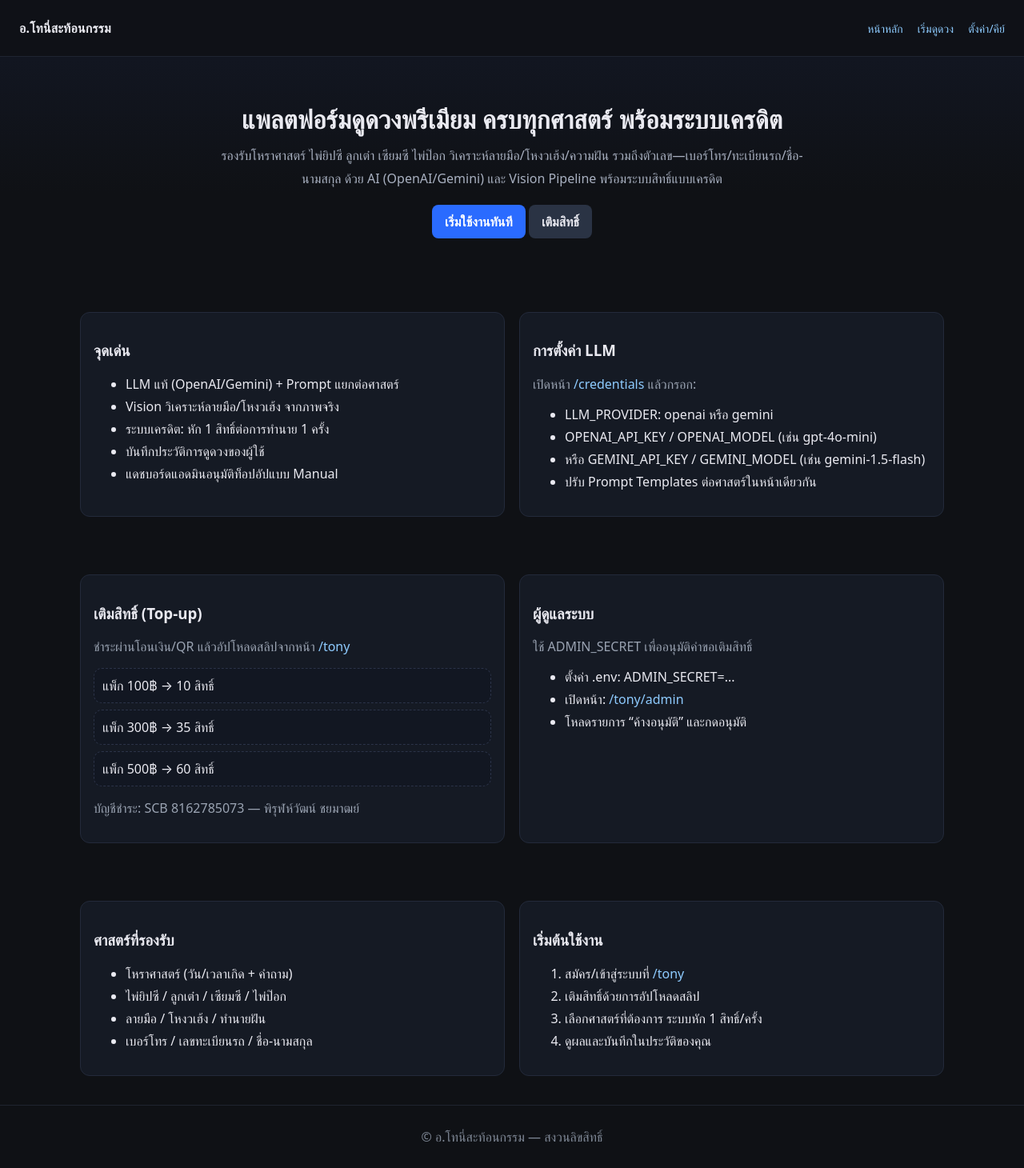
After one commit to anuchabboonpadab149-opsxxxxx/blank-project, a Flask app: page /tony-site in a window 1280 px wide. The commit adds this page. Shown: the whole page at 80% size. Run offline with Flask 3, Linux system fonts and the light colour scheme; parts of the project's set-up code (start-up, migrations or seed data) failed here and were passed over.

Commit message:
feat: add Tony fortune-telling links and new site in dashboard and templates
Co-authored-by: Genie <genie@cosine.sh>

```diff
--- a/divination_engine.py
+++ b/divination_engine.py
@@ -377,21 +377,7 @@ def engine_dispatch(service: str, payload: Dict[str, Any]) -> Dict[str, Any]:
         if kind in ("palm", "face"):
             # If LLM + vision available, use it
             sys = _cfg_get("prompt_palm" if kind == "palm" else "prompt_face", "")
-            image_path = payload.get("image_path") or ""
-            if sys and llm_client and image_path:
-                try:
-                    txt = _try_llm(sys, f"วิเคราะห์{('ลายมือ' if kind=='palm' else 'โหงวเฮ้ง')}จากภาพ พร้อมคำแนะนำ", vision_path=image_path)
-                    if txt:
-                        out = {"llm": True, "result": txt}
-                        if image_path:
-                            out["image_path"] = image_path
-                        return out
-                except Exception:
-                    pass
-            return analyze_palm_face(kind)
-        if kind == "dream":
-            return analyze_dream(payload.get("text", ""))
-        return {"error": "unknown analysis kind"}
+            image_path = payload.getysis kind"}
     if service == "numbers":
         kind = (payload.get("kind") or "phone").lower()
         if kind == "phone":
--- a/templates/index.html
+++ b/templates/index.html
@@ -42,6 +42,8 @@
       <a href="/status">สถานะ</a>
       <a href="/credentials">คีย์/บัญชี</a>
       <a href="/workflows">เวิร์กโฟลว์</a>
+      <a href="/tony">โทนี่ดูดวง</a>
+      <a href="/tony-site">เว็บไซต์โทนี่</a>
     </div>
     <div class="stats">
       <div>Status: <span id="status">Connecting...</span></div>
--- /dev/null
+++ b/templates/tony_site.html
@@ -0,0 +1,122 @@
+<!DOCTYPE html>
+<html lang="th">
+<head>
+  <meta charset="utf-8" />
+  <title>อ.โทนี่สะท้อนกรรม — เว็บไซต์ทางการ</title>
+  <meta name="viewport" content="width=device-width, initial-scale=1" />
+  <style>
+    body { font-family: system-ui, -apple-system, Segoe UI, Roboto, 'Noto Sans', 'Helvetica Neue', Arial, 'Noto Color Emoji', 'Noto Emoji', sans-serif; margin:0; padding:0; background:#0f1115; color:#eaeaf1; }
+    a { color:#8ecbff; text-decoration:none; }
+    header { padding: 24px; position: sticky; top:0; background: rgba(16,18,24,0.9); backdrop-filter: blur(8px); border-bottom: 1px solid #1f2430; display:flex; align-items:center; justify-content:space-between; }
+    .brand { font-weight:700; letter-spacing:0.2px; }
+    .nav a { margin-left:14px; font-size:14px; }
+    .hero { padding: 56px 24px; text-align:center; background: linear-gradient(180deg, #121621 0%, #0f1115 60%); }
+    .hero h1 { margin:0; font-size: 32px; }
+    .hero p { color:#a8b0c0; max-width: 760px; margin: 10px auto 0 auto; line-height:1.8; }
+    .cta { margin-top:18px; }
+    .btn { display:inline-block; background:#2a6bff; color:#fff; padding:10px 16px; border-radius:8px; font-weight:600; }
+    .btn.alt { background:#2a3344; color:#eaeaf1; }
+    .section { padding: 36px 24px; max-width: 1080px; margin: 0 auto; }
+    .grid { display:grid; grid-template-columns: 1fr 1fr; gap:18px; }
+    .card { background:#151a24; border:1px solid #232a3a; border-radius:12px; padding:16px; }
+    .muted { color:#9aa3b2; }
+    .list li { margin: 6px 0; }
+    .pkg { background:#121722; border:1px dashed #2b3348; padding:10px; border-radius:10px; margin:8px 0; }
+    .foot { text-align:center; color:#7f8896; padding: 28px 24px; border-top: 1px solid #1f2430; }
+    @media (max-width: 960px) { .grid { grid-template-columns: 1fr; } }
+  </style>
+</head>
+<body>
+  <header>
+    <div class="brand">อ.โทนี่สะท้อนกรรม</div>
+    <div class="nav">
+      <a href="/">หน้าหลัก</a>
+      <a href="/tony">เริ่มดูดวง</a>
+      <a href="/credentials">ตั้งค่า/คีย์</a>
+    </div>
+  </header>
+
+  <div class="hero">
+    <h1>แพลตฟอร์มดูดวงพรีเมียม ครบทุกศาสตร์ พร้อมระบบเครดิต</h1>
+    <p>รองรับโหราศาสตร์ ไพ่ยิปซี ลูกเต๋า เซียมซี ไพ่ป๊อก วิเคราะห์ลายมือ/โหงวเฮ้ง/ความฝัน รวมถึงตัวเลข—เบอร์โทร/ทะเบียนรถ/ชื่อ-นามสกุล ด้วย AI (OpenAI/Gemini) และ Vision Pipeline พร้อมระบบสิทธิ์แบบเครดิต</p>
+    <div class="cta">
+      <a href="/tony" class="btn">เริ่มใช้งานทันที</a>
+      <a href="/tony#topup" class="btn alt">เติมสิทธิ์</a>
+    </div>
+  </div>
+
+  <div class="section">
+    <div class="grid">
+      <div class="card">
+        <h3>จุดเด่น</h3>
+        <ul class="list">
+          <li>LLM แท้ (OpenAI/Gemini) + Prompt แยกต่อศาสตร์</li>
+          <li>Vision วิเคราะห์ลายมือ/โหงวเฮ้ง จากภาพจริง</li>
+          <li>ระบบเครดิต: หัก 1 สิทธิ์ต่อการทำนาย 1 ครั้ง</li>
+          <li>บันทึกประวัติการดูดวงของผู้ใช้</li>
+          <li>แดชบอร์ดแอดมินอนุมัติท็อปอัปแบบ Manual</li>
+        </ul>
+      </div>
+      <div class="card">
+        <h3>การตั้งค่า LLM</h3>
+        <p class="muted">เปิดหน้า <a href="/credentials">/credentials</a> แล้วกรอก:</p>
+        <ul class="list">
+          <li>LLM_PROVIDER: openai หรือ gemini</li>
+          <li>OPENAI_API_KEY / OPENAI_MODEL (เช่น gpt-4o-mini)</li>
+          <li>หรือ GEMINI_API_KEY / GEMINI_MODEL (เช่น gemini-1.5-flash)</li>
+          <li>ปรับ Prompt Templates ต่อศาสตร์ในหน้าเดียวกัน</li>
+        </ul>
+      </div>
+    </div>
+  </div>
+
+  <div class="section">
+    <div class="grid">
+      <div class="card">
+        <h3>เติมสิทธิ์ (Top-up)</h3>
+        <p class="muted">ชำระผ่านโอนเงิน/QR แล้วอัปโหลดสลิปจากหน้า <a href="/tony">/tony</a></p>
+        <div class="pkg">แพ็ก 100฿ → 10 สิทธิ์</div>
+        <div class="pkg">แพ็ก 300฿ → 35 สิทธิ์</div>
+        <div class="pkg">แพ็ก 500฿ → 60 สิทธิ์</div>
+        <p class="muted">บัญชีชำระ: SCB 8162785073 — พิรุฬห์วัฒน์ ชยมาฒย์</p>
+      </div>
+      <div class="card">
+        <h3>ผู้ดูแลระบบ</h3>
+        <p class="muted">ใช้ ADMIN_SECRET เพื่ออนุมัติคำขอเติมสิทธิ์</p>
+        <ul class="list">
+          <li>ตั้งค่า .env: ADMIN_SECRET=...</li>
+          <li>เปิดหน้า: <a href="/tony/admin">/tony/admin</a></li>
+          <li>โหลดรายการ “ค้างอนุมัติ” และกดอนุมัติ</li>
+        </ul>
+      </div>
+    </div>
+  </div>
+
+  <div class="section">
+    <div class="grid">
+      <div class="card">
+        <h3>ศาสตร์ที่รองรับ</h3>
+        <ul class="list">
+          <li>โหราศาสตร์ (วัน/เวลาเกิด + คำถาม)</li>
+          <li>ไพ่ยิปซี / ลูกเต๋า / เซียมซี / ไพ่ป๊อก</li>
+          <li>ลายมือ / โหงวเฮ้ง / ทำนายฝัน</li>
+          <li>เบอร์โทร / เลขทะเบียนรถ / ชื่อ-นามสกุล</li>
+        </ul>
+      </div>
+      <div class="card">
+        <h3>เริ่มต้นใช้งาน</h3>
+        <ol class="list">
+          <li>สมัคร/เข้าสู่ระบบที่ <a href="/tony">/tony</a></li>
+          <li>เติมสิทธิ์ด้วยการอัปโหลดสลิป</li>
+          <li>เลือกศาสตร์ที่ต้องการ ระบบหัก 1 สิทธิ์/ครั้ง</li>
+          <li>ดูผลและบันทึกในประวัติของคุณ</li>
+        </ol>
+      </div>
+    </div>
+  </div>
+
+  <div class="foot">
+    © อ.โทนี่สะท้อนกรรม — สงวนลิขสิทธิ์
+  </div>
+</body>
+</html>
--- a/web_dashboard.py
+++ b/web_dashboard.py
@@ -64,6 +64,8 @@ INDEX_HTML = """
       <a href="/nodes">Nodes</a>
       <a href="/credentials">Credentials</a>
       <a href="/workflows">Workflows</a>
+      <a href="/tony">Tony</a>
+      <a href="/tony-site">Tony Site</a>
     </nav>
   </header>
   <div class="wrap">
@@ -794,6 +796,14 @@ def tony_home():
         pass
     return render_template("tony.html")
 
+@app.get("/tony-site")
+def tony_site():
+    try:
+        mstore.pageview("tony_site")
+    except Exception:
+        pass
+    return render_template("tony_site.html")
+
 @app.get("/api/tony/session")
 def tony_session():
     ok, err = _ensure_tony_ready()
```
